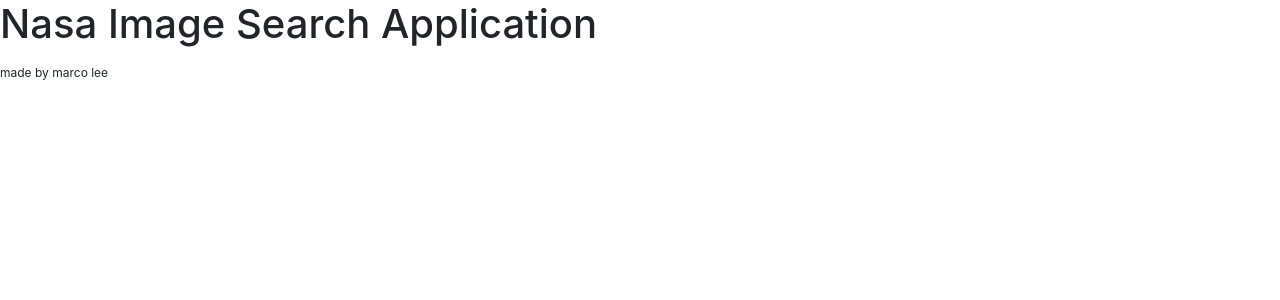
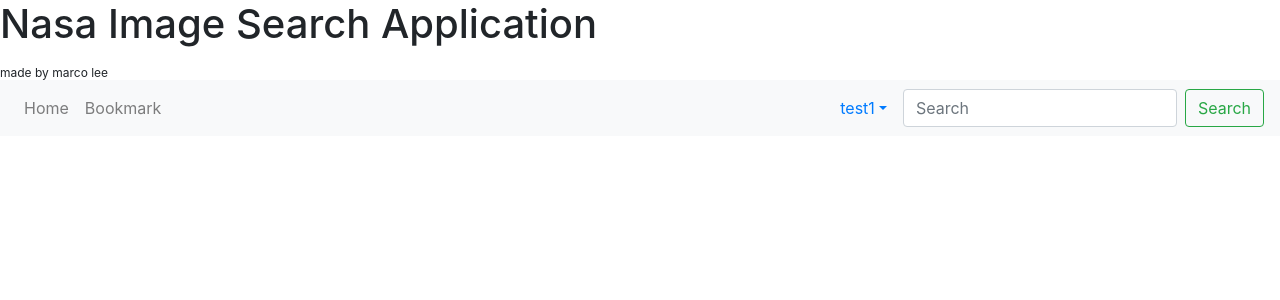
Before and after one commit to lee95292/nasa-image-search, a React (Create React App) app: page / in a window 1280 px wide. Shown: the top 300 px of the page. Built offline with nearby package versions, Linux system fonts and the light colour scheme.

Commit message:
update Navigation

```diff
--- a/src/components/App.js
+++ b/src/components/App.js
@@ -3,13 +3,18 @@
 import ImageList from "./ImageList";
 import Navigation from "./Navigation";
 import "bootstrap/dist/css/bootstrap.min.css";
-export class App extends Component {
+class App extends Component {
+  state = {
+    item: [{ title: "test", desc: "test", image: "test" }]
+  };
+
   render() {
+    const { item } = this.state;
     return (
       <div>
         <Template>
           <Navigation />
-          <ImageList />
+          <ImageList item={item} />
         </Template>
       </div>
     );
--- a/src/components/Navigation/Navigation.js
+++ b/src/components/Navigation/Navigation.js
@@ -1,7 +1,58 @@
 import React, { Component } from "react";
+import {
+  Navbar,
+  NavDropdown,
+  Nav,
+  Form,
+  FormControl,
+  Button
+} from "react-bootstrap";
 class Navigation extends Component {
+  state = {
+    filter: "test1"
+  };
+  handleFilter = e => {
+    this.setState({ filter: e.target.text });
+  };
   render() {
-    return <div></div>;
+    const { filter } = this.state;
+    return (
+      <div>
+        <Navbar bg="light" expand="lg">
+          {/* <Navbar.Brand href="#home">Nasa</Navbar.Brand> */}
+          <Navbar.Toggle aria-controls="basic-navbar-nav" />
+          <Navbar.Collapse id="basic-navbar-nav">
+            <Nav className="mr-auto">
+              <Nav.Link href="#home">Home</Nav.Link>
+              <Nav.Link href="#bookmark">Bookmark</Nav.Link>
+            </Nav>
+            <Form inline>
+              <NavDropdown title={filter} id="basic-nav-dropdown">
+                <NavDropdown.Item onClick={this.handleFilter}>
+                  test2
+                </NavDropdown.Item>
+                <NavDropdown.Item onClick={this.handleFilter}>
+                  Another action
+                </NavDropdown.Item>
+                <NavDropdown.Item onClick={this.handleFilter}>
+                  Something
+                </NavDropdown.Item>
+                <NavDropdown.Divider />
+                <NavDropdown.Item onClick={this.handleFilter}>
+                  Separated link
+                </NavDropdown.Item>
+              </NavDropdown>
+              <FormControl
+                type="text"
+                placeholder="Search"
+                className="mr-sm-2"
+              />
+              <Button variant="outline-success">Search</Button>
+            </Form>
+          </Navbar.Collapse>
+        </Navbar>
+      </div>
+    );
   }
 }
 
```
